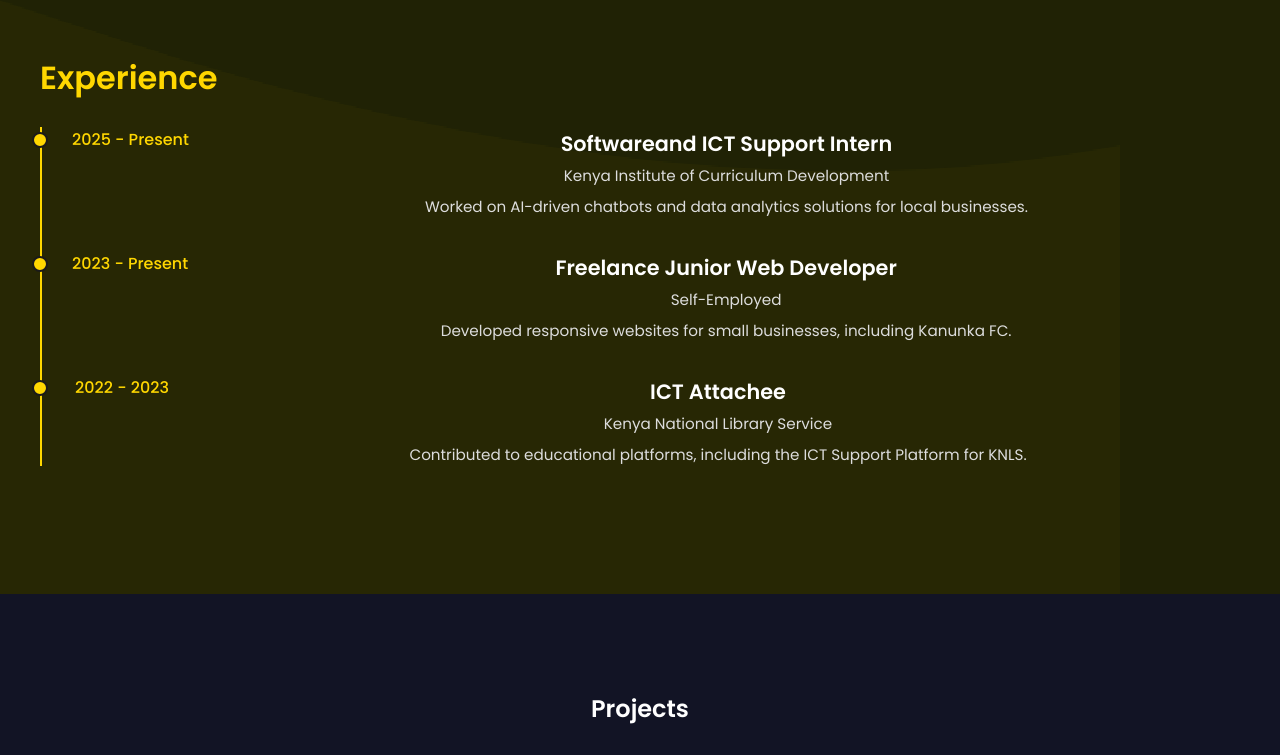
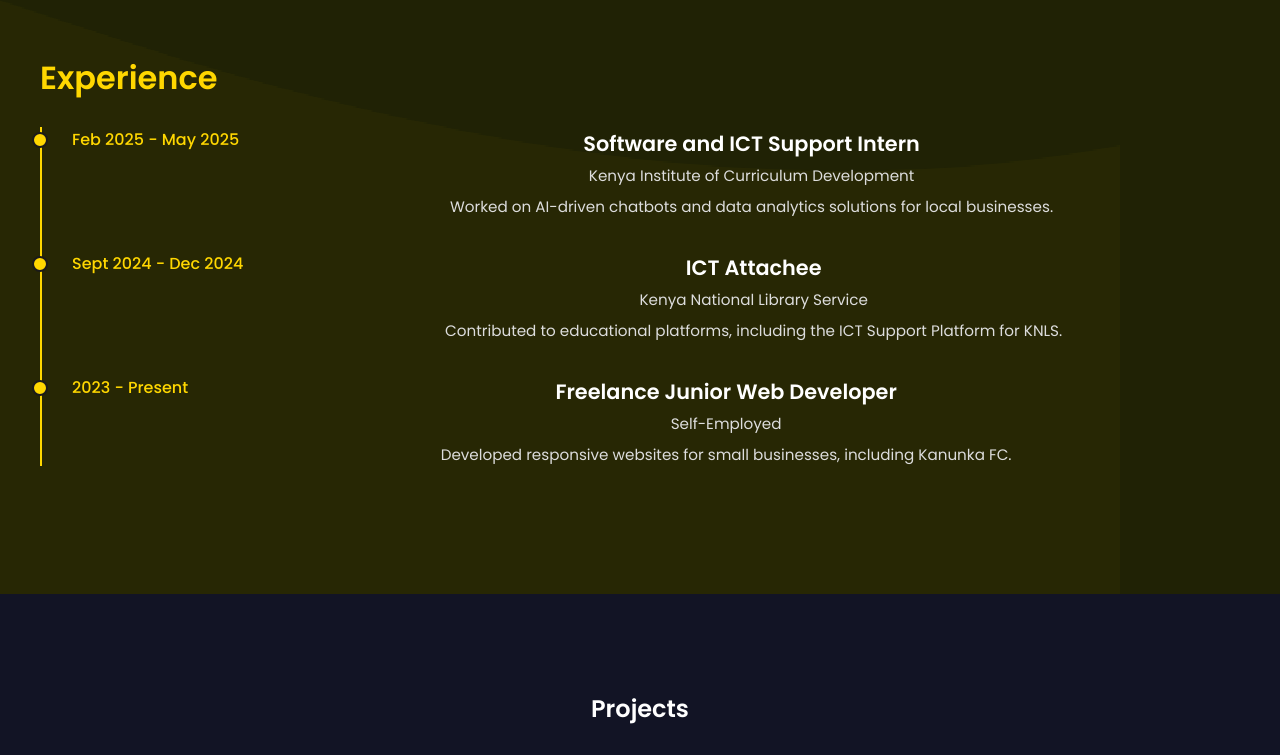
Before and after one commit to WAIYAH/MY-PORTFOLIO, a plain HTML site: page index.html in a window 1280 px wide. Shown: the part 3100-3855 px from the top of the page. Drawn offline with nearby package versions, Linux system fonts and the light colour scheme.

Commit message:
resolved some mistakes

```diff
--- a/index.html
+++ b/index.html
@@ -163,11 +163,19 @@
             <h3>Experience</h3>
             <div class="timeline">
               <div class="timeline-entry">
-                <div class="timeline-date">2025 - Present</div>
+                <div class="timeline-date">Feb 2025 - May 2025</div>
                 <div class="timeline-content">
-                  <h4>Softwareand ICT Support Intern</h4>
+                  <h4>Software and ICT Support Intern</h4>
                   <p class="institution">Kenya Institute of Curriculum Development</p>
                   <p>Worked on AI-driven chatbots and data analytics solutions for local businesses.</p>
+                </div>
+              </div>
+              <div class="timeline-entry">
+                <div class="timeline-date">Sept 2024 - Dec 2024</div>
+                <div class="timeline-content">
+                  <h4>ICT Attachee</h4>
+                  <p class="institution">Kenya National Library Service</p>
+                  <p>Contributed to educational platforms, including the ICT Support Platform for KNLS.</p>
                 </div>
               </div>
               <div class="timeline-entry">
@@ -176,14 +184,6 @@
                   <h4>Freelance Junior Web Developer</h4>
                   <p class="institution">Self-Employed</p>
                   <p>Developed responsive websites for small businesses, including Kanunka FC.</p>
-                </div>
-              </div>
-              <div class="timeline-entry">
-                <div class="timeline-date">2022 - 2023</div>
-                <div class="timeline-content">
-                  <h4>ICT Attachee</h4>
-                  <p class="institution">Kenya National Library Service</p>
-                  <p>Contributed to educational platforms, including the ICT Support Platform for KNLS.</p>
                 </div>
               </div>
             </div>
```
